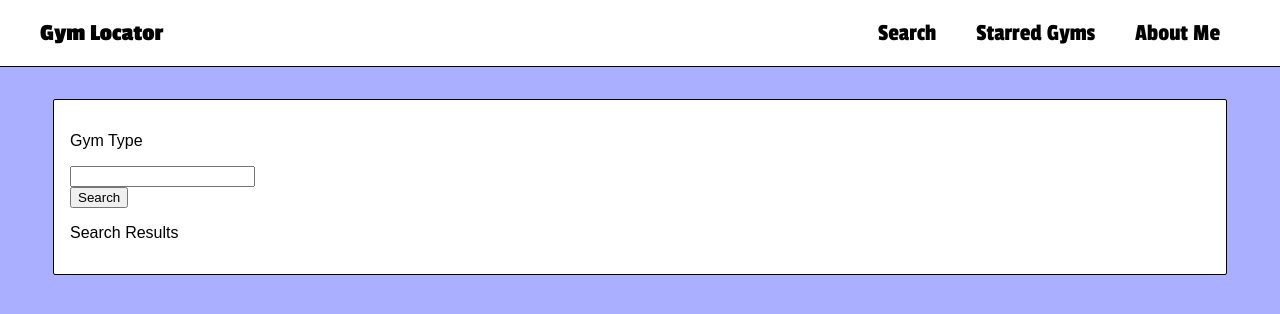
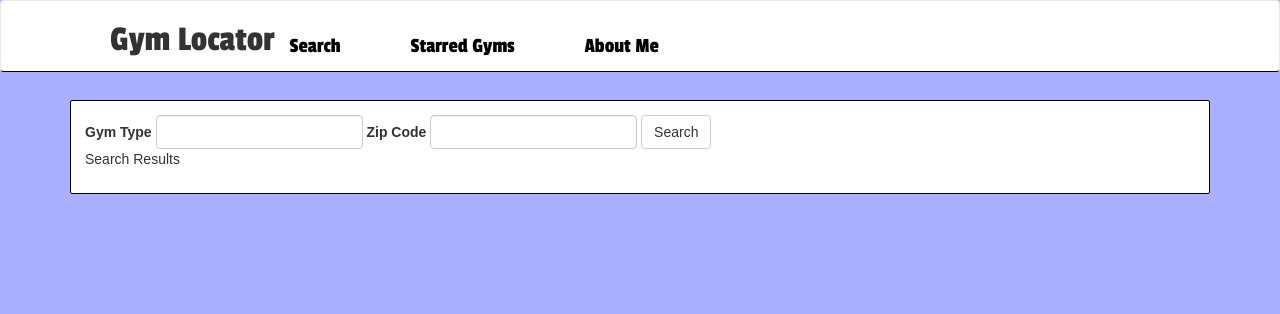
Before and after one commit to Jschles1/gym-locator, a React (Create React App) app: page / in a window 1280 px wide. Shown: the top 314 px of the page. Built offline with nearby package versions, Linux system fonts and the light colour scheme.

Commit message:
Forgot to import bootsrap stylsheet, started building out Search

```diff
--- a/public/index.html
+++ b/public/index.html
@@ -11,6 +11,7 @@
     <link rel="manifest" href="%PUBLIC_URL%/manifest.json">
     <link rel="shortcut icon" href="%PUBLIC_URL%/favicon.ico">
     <link href="https://fonts.googleapis.com/css?family=Passion+One:400,700" rel="stylesheet">
+    <link rel="stylesheet" href="https://maxcdn.bootstrapcdn.com/bootstrap/latest/css/bootstrap.min.css">
     <!--
       Notice the use of %PUBLIC_URL% in the tags above.
       It will be replaced with the URL of the `public` folder during the build.
--- a/src/components/Search.js
+++ b/src/components/Search.js
@@ -1,5 +1,5 @@
 import React, { Component } from 'react';
-import { FormControl, ControlLabel, Button, FormGroup } from 'react-bootstrap';
+import { Form, FormControl, ControlLabel, Button, FormGroup } from 'react-bootstrap';
 
 class Search extends Component {
   constructor(props) {
@@ -10,21 +10,23 @@ class Search extends Component {
 
   render() {
     return (
-      <form>
-        <FormGroup>
-          <p>Gym Type</p>
+      <Form inline>
+        <FormGroup controlId="formInlineType">
+          <ControlLabel>Gym Type</ControlLabel>
+          {' '}
+          <FormControl type="text" />
         </FormGroup>
-
-        <FormGroup>
-          <FormControl
-            type="number"
-          />
+          {' '}
+        <FormGroup controlId="formInlineZipCode">
+          <ControlLabel>Zip Code</ControlLabel>
+          {' '}
+          <FormControl type="zipcode" pattern="[0-9]{5}" />
         </FormGroup>
-
+          {' '}
         <Button type="submit">
           Search
         </Button>
-      </form>
+      </Form>
     );
   }
 }
```
